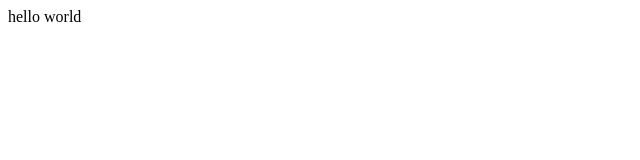
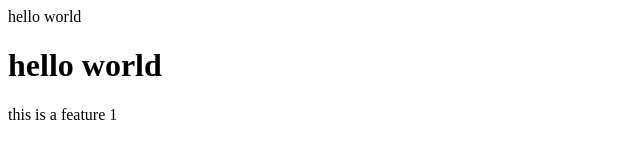
Before and after one commit to Ubaid-450design/Localrepo, a plain HTML site: page index.html in a window 1280 px wide. Shown: the whole page, without its empty margins (0-640 px from the left). Drawn offline with Linux system fonts and the light colour scheme.

Commit message:
added new para graph

```diff
--- a/index.html
+++ b/index.html
@@ -1 +1,3 @@
 <p> hello world</p>
+<h1>hello world</h1>
+<p> this is a feature 1</p>
```
Also changed, not shown: 1 other file.
